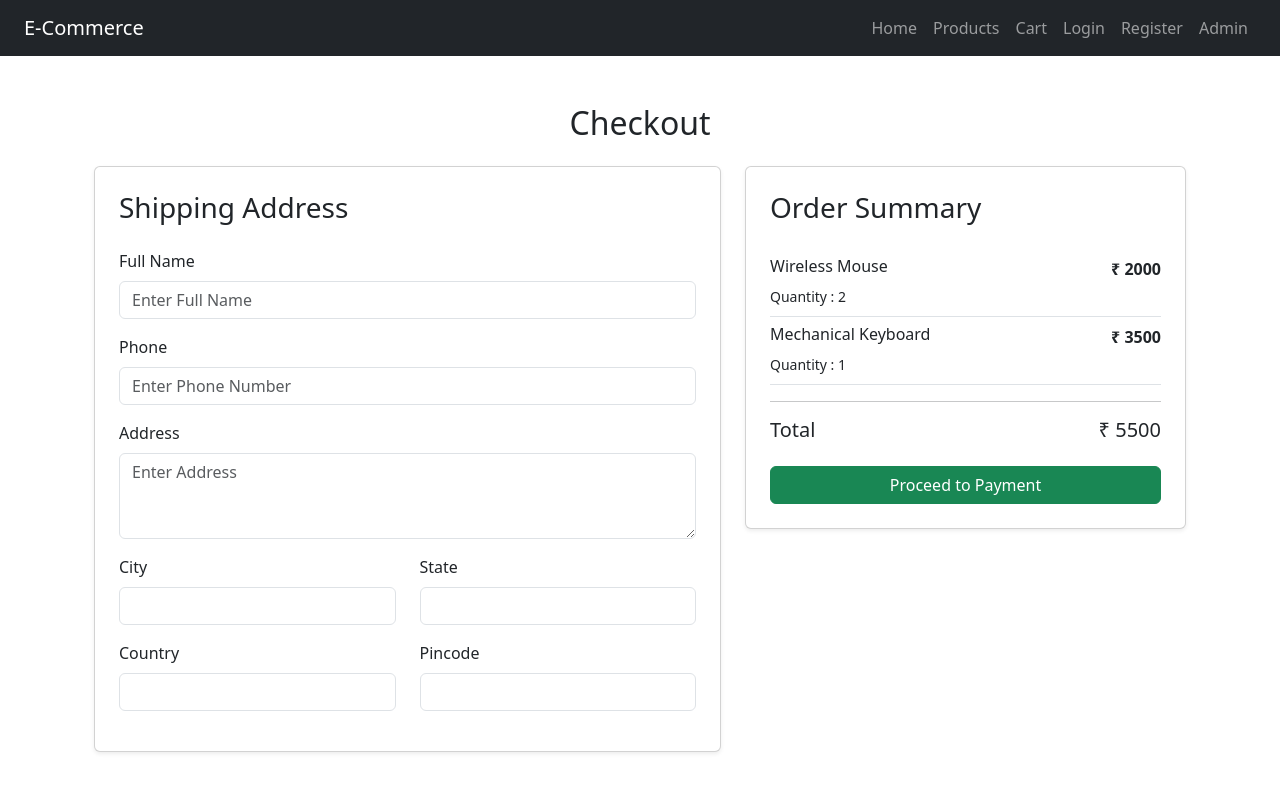
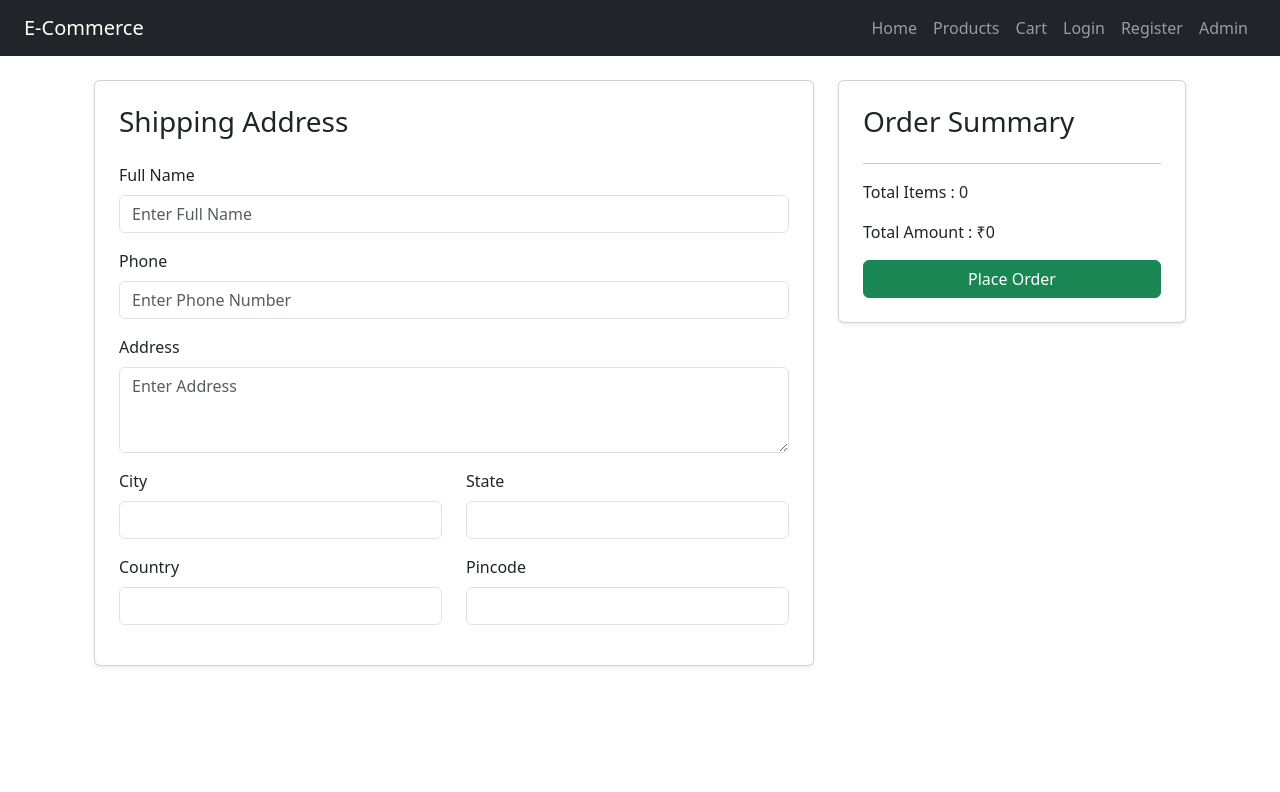
Before and after one commit to Akashr241/E-commerce, a React (Create React App) app in the folder ecommerce-frontend/: page /checkout in a window 1280 px wide. Shown: the top 792 px of the page. Built offline with nearby package versions, Linux system fonts and the light colour scheme; sample sign-in values are in the browser's storage.

Commit message:
cross orgin change into the react port

```diff
--- a/ecommerce-frontend/src/components/OrderSummary.jsx
+++ b/ecommerce-frontend/src/components/OrderSummary.jsx
@@ -1,48 +1,30 @@
 import React from "react";
 
-const OrderSummary = ({ cartItems }) => {
+function OrderSummary({ onCheckout }) {
 
-  const total = cartItems.reduce(
-    (sum, item) => sum + item.subTotal,
-    0
-  );
+    return (
 
-  return (
-    <div className="card p-4 shadow-sm">
-      <h3 className="mb-4">Order Summary</h3>
+        <div className="card shadow-sm p-4">
 
-      {cartItems.length === 0 ? (
-        <p>Your cart is empty.</p>
-      ) : (
-        <>
-          {cartItems.map((item) => (
-            <div
-              key={item.id}
-              className="d-flex justify-content-between border-bottom py-2"
+            <h3>Order Summary</h3>
+
+            <hr />
+
+            <p>Total Items : 0</p>
+
+            <p>Total Amount : ₹0</p>
+
+            <button
+                className="btn btn-success w-100"
+                onClick={onCheckout}
             >
-              <div>
-                <h6>{item.productName}</h6>
-                <small>Quantity : {item.quantity}</small>
-              </div>
+                Place Order
+            </button>
 
-              <strong>₹ {item.subTotal}</strong>
-            </div>
-          ))}
+        </div>
 
-          <hr />
+    );
 
-          <div className="d-flex justify-content-between">
-            <h5>Total</h5>
-            <h5>₹ {total}</h5>
-          </div>
-
-          <button className="btn btn-success w-100 mt-3">
-            Proceed to Payment
-          </button>
-        </>
-      )}
-    </div>
-  );
-};
+}
 
 export default OrderSummary;
--- a/ecommerce-frontend/src/pages/Checkout.jsx
+++ b/ecommerce-frontend/src/pages/Checkout.jsx
@@ -1,8 +1,9 @@
-import React, { useEffect, useState } from "react";
+import React, { useState } from "react";
 import CheckoutForm from "../components/CheckoutForm";
 import OrderSummary from "../components/OrderSummary";
+import { checkout } from "../services/checkoutService";
 
-const Checkout = () => {
+function Checkout() {
 
     const [formData, setFormData] = useState({
         fullName: "",
@@ -11,53 +12,47 @@ const Checkout = () => {
         city: "",
         state: "",
         country: "",
-    pincode: "",
+        pincode: ""
     });
-
-  const [cartItems, setCartItems] = useState([]);
-
-  useEffect(() => {
-
-    // Temporary Data
-    // Replace with Spring Boot API later
-
-    setCartItems([
-      {
-        id: 1,
-        productName: "Wireless Mouse",
-        quantity: 2,
-        subTotal: 2000,
-      },
-      {
-        id: 2,
-        productName: "Mechanical Keyboard",
-        quantity: 1,
-        subTotal: 3500,
-      },
-    ]);
-
-  }, []);
 
     const handleChange = (e) => {
 
         setFormData({
             ...formData,
-      [e.target.name]: e.target.value,
+            [e.target.name]: e.target.value
         });
+
+    };
+
+    const handleCheckout = async () => {
+
+    try {
+
+        const response = await checkout(formData);
+
+        console.log(response);
+
+        alert("Order placed successfully!");
+
+        navigate("/payment");
+
+    } catch (error) {
+
+        console.log(error);
+
+        alert("Checkout failed!");
+
+    }
 
 };
 
     return (
 
-    <div className="container mt-5">
-
-      <h2 className="text-center mb-4">
-        Checkout
-      </h2>
+        <div className="container mt-4">
 
             <div className="row">
 
-        <div className="col-md-7">
+                <div className="col-md-8">
 
                     <CheckoutForm
                         formData={formData}
@@ -66,10 +61,10 @@ const Checkout = () => {
 
                 </div>
 
-        <div className="col-md-5">
+                <div className="col-md-4">
 
                     <OrderSummary
-            cartItems={cartItems}
+                        onCheckout={handleCheckout}
                     />
 
                 </div>
@@ -79,6 +74,7 @@ const Checkout = () => {
         </div>
 
     );
-};
+
+}
 
 export default Checkout;
--- /dev/null
+++ b/ecommerce-frontend/src/services/checkoutService.js
@@ -0,0 +1,11 @@
+import api from "./api";
+
+export const checkout = async (checkoutData) => {
+
+    const response = await api.post(
+        "/api/checkout",
+        checkoutData
+    );
+
+    return response.data;
+};
```
Also changed, not shown: 1 other file (tests, documents, lock files or other folders). Lines whose indentation alone changed are shown as unchanged.
